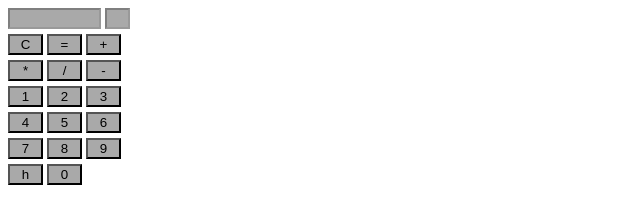
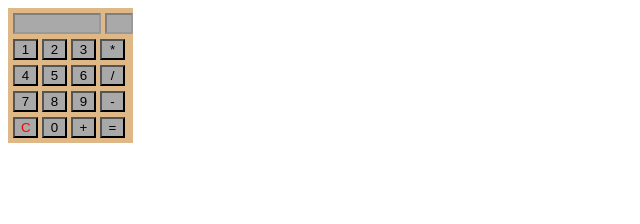
Before and after one commit to Loopersgroup/h-calculator, a website: page index-calc.html in a window 1280 px wide. Shown: the whole page, without its empty margins (0-640 px from the left). Drawn offline with nearby package versions, Linux system fonts and the light colour scheme.

Commit message:
calculator ver 1.0.3

```diff
--- a/css/style.css
+++ b/css/style.css
@@ -1,6 +1,6 @@
 input
 {
-    width: 35px;
+    width: 25px;
     background-color: darkgray;
     margin-bottom: 5px;
 }
--- a/index-calc.html
+++ b/index-calc.html
@@ -153,38 +153,30 @@
     <link rel="stylesheet" href="css/style.css">
 </head>
 <body>
-
-<input type="text" id="answer" value='' style="width: 85px" disabled="disabled">
-<input type="text" id="operation" value="" style="width: 17px" disabled="disabled">
-
+<div style=" background-color: burlywood ; width: 120px; padding-left: 5px;padding-top: 5px" >
+    <input type="text" id="answer" value='' style="width: 80px" disabled="disabled">
+    <input type="text" id="operation" value="" style="width: 20px" disabled="disabled">
     <br>
-<input type="button" id="c" value="C">
-
-<input type="button" id="equal" value="=">
-
-<input type="button" id="add" value="+">
-<br>
-<input type="button" id="multiple" value="*">
-<input type="button" id="divide" value="/">
-<input type="button" id="subscribe" value="-">
-<br>
-
     <input type="button" id=" 1 " value="1" class="number">
     <input type="button" id=" 2 " value="2" class="number">
     <input type="button" id=" 3 " value="3" class="number">
+    <input type="button" id="multiple" value="*">
     <br>
     <input type="button" id=" 4 " value="4" class="number">
     <input type="button" id=" 5 " value="5" class="number">
     <input type="button" id=" 6 " value="6" class="number">
+    <input type="button" id="divide" value="/">
     <br>
     <input type="button" id=" 7 " value="7" class="number">
     <input type="button" id=" 8 " value="8" class="number">
     <input type="button" id=" 9 " value="9" class="number">
+    <input type="button" id="subscribe" value="-">
     <br>
-<input type="button" id=" h " value="h" class="v">
+    <input type="button" id="c" value="C" style="color: red">
     <input type="button" id=" 0 " value="0" class="number">
-
-
+    <input type="button" id="add" value="+">
+    <input type="button" id="equal" value="=">
+</div>
 </body>
 
 </html>
```
Lines whose indentation alone changed are shown as unchanged.
